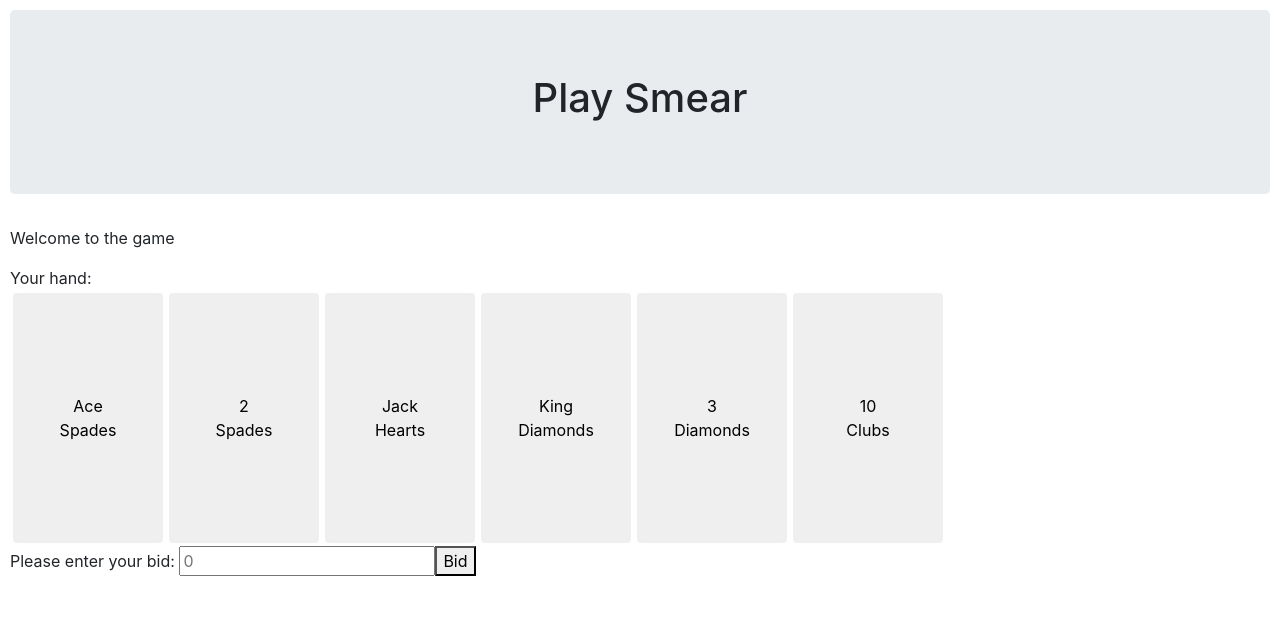
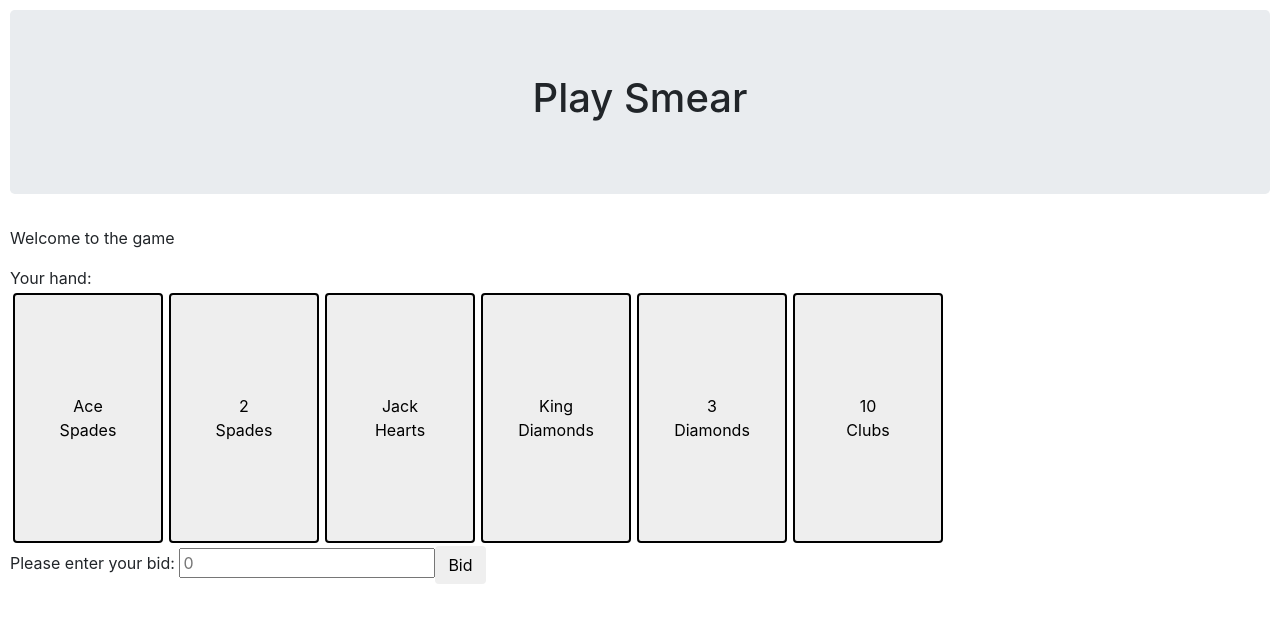
Before and after one commit to mkokotovich/play_smear, an Angular app in the folder front_end/: page /play in a window 1280 px wide. Shown: the top 622 px of the page. Built offline with nearby package versions, Linux system fonts and the light colour scheme.

Commit message:
Move all hand logic into hand.service

```diff
--- a/front_end/src/app/app.module.ts
+++ b/front_end/src/app/app.module.ts
@@ -11,6 +11,7 @@ import { AppRoutingModule } from './app-routing.module';
 import { AppComponent } from './app.component';
 import { BidComponent } from './bid/bid.component';
 import { HandComponent } from './hand/hand.component';
+import { HandService } from './hand.service';
 import { PlayHandComponent } from './play-hand/play-hand.component';
 import { PlayGameComponent } from './play-game/play-game.component';
 import { SmearApiService } from './smear-api.service';
@@ -31,7 +32,7 @@ import { StartGameComponent } from './start-game/start-game.component';
     FormsModule,
     HttpModule
   ],
-  providers: [SmearApiService],
+  providers: [SmearApiService, HandService],
   bootstrap: [AppComponent]
 })
 export class AppModule { }
--- a/front_end/src/app/bid/bid.component.html
+++ b/front_end/src/app/bid/bid.component.html
@@ -1,5 +1,11 @@
+<div>
+    <app-hand>Loading cards for placing bid</app-hand>
+</div>
 <div>
     Please enter your bid:
     <input [(ngModel)]="bid" placeholder="0">
-    <button (click)="submit_bid()">Bid</button>
+    <button type="button" class="btn btn-default"
+        (click)="submit_bid()">
+        Bid
+    </button>
 </div>
--- a/front_end/src/app/bid/bid.component.ts
+++ b/front_end/src/app/bid/bid.component.ts
@@ -1,4 +1,7 @@
-import { Component, OnInit, Output, EventEmitter } from '@angular/core';
+import { Component, OnInit, Input, Output, EventEmitter } from '@angular/core';
+
+import { Card } from '../common/card';
+import { HandService } from '../hand.service';
 
 @Component({
   selector: 'app-bid',
@@ -6,16 +9,15 @@ import { Component, OnInit, Output, EventEmitter } from '@angular/core';
   styleUrls: ['./bid.component.css']
 })
 export class BidComponent implements OnInit {
+    private bid: number;
 
-    @Output() notifyBid: EventEmitter<number> = new EventEmitter<number>();
+    constructor(private handService: HandService) { }
 
-    bid: number;
-
-    submit_bid(event) {
-        console.log("bid submitted: " + this.bid)
-        this.notifyBid.emit(this.bid);
+    submit_bid() {
+        console.log("bid submitted: " + this.bid);
+        this.handService.declareBid(this.bid);
+        this.handService.allowSelections(true);
     }
-    constructor() { }
 
     ngOnInit() {
     }
--- a/front_end/src/app/common/card.ts
+++ b/front_end/src/app/common/card.ts
@@ -1,10 +1,12 @@
 export class Card {
     suit: string;
     value: string;
+    selected: boolean;
 
     constructor(suit: string, value: string) {
         this.suit = suit;
         this.value = value;
+        this.selected = false;
     }
 
     abbrev(): string {
--- /dev/null
+++ b/front_end/src/app/hand.service.ts
@@ -0,0 +1,57 @@
+import { Injectable } from '@angular/core';
+import { Observable } from 'rxjs/Rx';
+
+import { SmearApiService } from './smear-api.service';
+import { Card } from './common/card';
+
+@Injectable()
+export class HandService {
+    private bidding: boolean;
+    private cards: Observable<Card[]>;
+    private selectedCard: Card;
+    private allowSelection: boolean;
+
+    constructor(private smearApiService :SmearApiService) {
+        this.allowSelection = false;
+        this.bidding = true;
+    }
+
+    declareBid(bid: number): void {
+        //this.smearApiService.sendBid(bid).then(cards => this.hand = cards);
+        this.bidding = false;
+    }
+
+    isBidding(): boolean {
+        return this.bidding;
+    }
+
+    getInitialHand(): void {
+        this.cards = this.smearApiService.getInitialHand();
+    }
+
+    getCards(): Observable<Card[]> {
+        return this.cards;
+    }
+
+    isCardSelected(): boolean {
+        return this.selectedCard !== undefined;
+    }
+
+    getSelectedCard(): Card {
+        return this.selectedCard;
+    }
+
+    selectCard(card: Card):void {
+        if (this.allowSelection) {
+            this.selectedCard = card;
+        }
+    }
+
+    unSelectCard():void {
+        this.selectedCard = undefined;
+    }
+    allowSelections(selections: boolean) {
+        this.allowSelection = selections;
+    }
+
+}
--- a/front_end/src/app/hand/hand.component.css
+++ b/front_end/src/app/hand/hand.component.css
@@ -1,9 +1,10 @@
 .selected {
-    background-color: #CFD8DC !important;
-    color: black;
+    background-color: #FFFFC7 !important;
 }
 .smearcard {
     margin: 3px;
     height: 250px;
     width: 150px;
+    background-color: #EEEEEE;
+    border: 2px solid #000000;
 }
--- a/front_end/src/app/hand/hand.component.html
+++ b/front_end/src/app/hand/hand.component.html
@@ -2,8 +2,8 @@
     Your hand:
     <div class="hand">
         <button type="button" class="btn btn-default smearcard"
-            *ngFor="let card of cards | async"
-            [class.selected]="card === selectedCard"
+            *ngFor="let card of handService.getCards() | async"
+            [class.selected]="card === handService.getSelectedCard()"
             (click)="onSelect(card)">
             {{card.value}} <br> {{card.suit}}
         </button>
--- a/front_end/src/app/hand/hand.component.ts
+++ b/front_end/src/app/hand/hand.component.ts
@@ -1,5 +1,6 @@
-import { Component, OnInit, Input } from '@angular/core';
+import { Component, OnInit, Input, Output, EventEmitter } from '@angular/core';
 import { Card } from '../common/card';
+import { HandService } from '../hand.service';
 
 @Component({
   selector: 'app-hand',
@@ -7,14 +8,11 @@ import { Card } from '../common/card';
   styleUrls: ['./hand.component.css']
 })
 export class HandComponent implements OnInit {
-    @Input()
-    cards: Card[];
-    selectedCard: Card;
-
-    constructor() { }
+    constructor(private handService: HandService) {
+    }
 
     onSelect(card: Card):void {
-        this.selectedCard = card;
+        this.handService.selectCard(card);
     }
 
     ngOnInit() {
--- a/front_end/src/app/play-game/play-game.component.html
+++ b/front_end/src/app/play-game/play-game.component.html
@@ -1,12 +1,9 @@
 <p>
   Welcome to the game
 </p>
-<div>
-    <app-hand [cards]='initialCards'>Loading cards</app-hand>
+<div *ngIf="handService.isBidding() == true">
+    <app-bid>Preparing to bid</app-bid>
 </div>
-<div *ngIf="enterBid == true">
-    <app-bid (notifyBid)='receiveBid($event)'>Preparing to bid</app-bid>
-</div>
-<div *ngIf="enterBid == false">
+<div *ngIf="handService.isBidding() == false">
     <app-play-hand>Loading next hand</app-play-hand>
 </div>
--- a/front_end/src/app/play-game/play-game.component.ts
+++ b/front_end/src/app/play-game/play-game.component.ts
@@ -4,6 +4,7 @@ import { Observable } from 'rxjs/Rx';
 import { BidComponent } from '../bid/bid.component';
 import { Card } from '../common/card';
 import { HandComponent } from '../hand/hand.component';
+import { HandService } from '../hand.service';
 import { PlayHandComponent } from '../play-hand/play-hand.component';
 import { SmearApiService } from '../smear-api.service';
 
@@ -14,33 +15,14 @@ import { SmearApiService } from '../smear-api.service';
 })
 export class PlayGameComponent implements OnInit {
 
-    enterBid:boolean;
-    initialCards: Observable<Card[]>;
-
-    constructor(private smearApiService: SmearApiService) {
-        this.enterBid = true;
+    constructor(private smearApiService: SmearApiService,
+                private handService: HandService) {
     }
 
     getInitialHand() {
-        this.initialCards = this.smearApiService.getInitialHand();
+        this.handService.getInitialHand();
     }
 
-    sendBid(bid: number) {
-        //this.smearApiService.sendBid(bid).then(cards => this.initialCards = cards);
-    }
-
-    receiveBid(bid:number):void {
-        //Send bid to server using a service
-        this.sendBid(bid);
-        //Wait for first trick to come back
-        this.enterBid = false;
-    }
-
-    receiveCardToPlay(card:number):void {
-        //Update local hand
-        //Send card to server using a service
-        //Wait for next trick to come back, or end of game
-    }
     ngOnInit() {
         // Use the gameID from the start page to ask for hand
         this.getInitialHand();
--- a/front_end/src/app/play-hand/play-hand.component.html
+++ b/front_end/src/app/play-hand/play-hand.component.html
@@ -1,3 +1,12 @@
 <div>
-    Choose a card to play
+    <app-hand>Loading cards for placing bid</app-hand>
 </div>
+<div *ngIf="handService.isCardSelected() == false">
+    Select a card to play
+</div>
+<div *ngIf="handService.isCardSelected() == true">
+    <button type="button" class="btn btn-default"
+        (click)="playSelectedCard()">
+    Play selected card
+    </button>
+</div>
--- a/front_end/src/app/play-hand/play-hand.component.ts
+++ b/front_end/src/app/play-hand/play-hand.component.ts
@@ -1,4 +1,7 @@
 import { Component, OnInit } from '@angular/core';
+
+import { Card } from '../common/card';
+import { HandService } from '../hand.service';
 
 @Component({
   selector: 'app-play-hand',
@@ -7,9 +10,19 @@ import { Component, OnInit } from '@angular/core';
 })
 export class PlayHandComponent implements OnInit {
 
-  constructor() { }
+    constructor(private handService: HandService) { }
 
-  ngOnInit() {
-  }
+    playSelectedCard() {
+        console.log("play submitted: " + this.handService.getSelectedCard().value + " of " + this.handService.getSelectedCard().suit);
+        // Send card to server
+        // smearApiService.playSelectedCard(...);
+        // Remove card from hand
+        // Unselect, and reset for next card
+        this.handService.unSelectCard();
+        this.handService.allowSelections(true);
+    }
+
+    ngOnInit() {
+    }
 
 }
```
Also changed, not shown: 1 other file (tests, documents, lock files or other folders).
